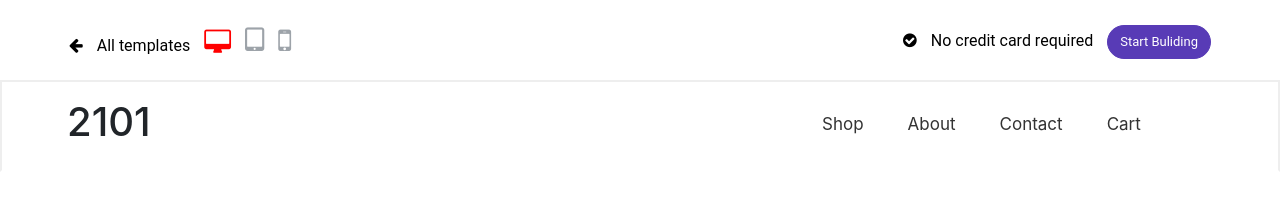
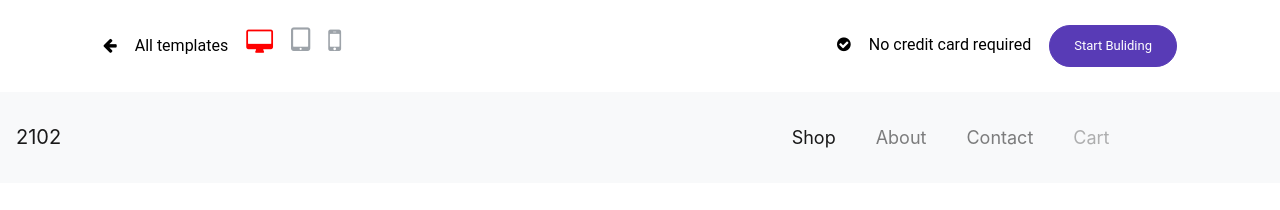
Before and after one commit to tomi2102/tomi2102.github.io, a plain HTML site: page Website/home.html in a window 1280 px wide. Drawn offline with nearby package versions, Linux system fonts and the light colour scheme.

Commit message:
navbar changes

```diff
--- a/Website/home.html
+++ b/Website/home.html
@@ -33,21 +33,36 @@
     </div>
  </div>
 
- <div class="navbar-10">
-  <div class="row">
-    <div class="col-sm-6 pad-left">
-      <h1>2101</h1>
-    </div>
-    <div class="col-sm-6 pad-right">
-      <a href="#home">Shop</a>
-      <a href="#news">About</a>
-      <a href="#contact">Contact</a>
-      <a href="#contact">Cart</a>
 
-    </div>
+
+<nav class="navbar navbar-expand-lg navbar-light bg-light">
+  <a class="navbar-brand" href="#">2102</a>
+  <button class="navbar-toggler" type="button" data-toggle="collapse" data-target="#navbarTogglerDemo02" aria-controls="navbarTogglerDemo02" aria-expanded="false" aria-label="Toggle navigation">
+    <span class="navbar-toggler-icon"></span>
+  </button>
+
+  <div class="collapse navbar-collapse" id="navbarTogglerDemo02">
+    <ul class="navbar-nav mr-auto mt-2 mt-lg-0">
+    </ul>
+
+    <ul class="navbar-nav  mr-auto  mt-2 my-2 my-lg-0 pad-left">
+      <li class="nav-item active">
+        <a class="nav-link" href="#">Shop <span class="sr-only">(current)</span></a>
+      </li>
+      <li class="nav-item">
+        <a class="nav-link" href="#">About</a>
+      </li>
+
+      <li class="nav-item">
+        <a class="nav-link" href="#">Contact</a>
+      </li>
+      <li class="nav-item">
+        <a class="nav-link disabled" href="#">Cart</a>
+      </li>
+    </ul>
+
   </div>
-
-</div>
+</nav>
 
 </body>
 </html>
--- a/Website/style.css
+++ b/Website/style.css
@@ -7,24 +7,24 @@
 }
 
 .header-6-left {
-    padding-left: 4rem
+    padding-left: 6rem
 }
 
 .header-6-right {
     text-align: right;
-    padding-right: 4rem
+    padding-right: 6rem
 }
 
 .header-6-left span {
-    margin: 5px 5px
+    margin: 5px 7px
 }
 
 .header-6-right span {
-    margin: 5px 5px;
+    margin: 5px 7px;
 }
 
 .header-button {
-    padding: .375rem .75rem;
+    padding: 10px 24px;
     border-radius: 50px;
     font-size: 13px;
     max-width: 250px;
@@ -105,3 +105,13 @@ navbar
         padding-left: 10rem;
 
 }
+.navbar-nav.pad-left{
+    padding-left:35rem;
+}
+.navbar-nav.pad-left .nav-item{
+    font-size: 18px;
+    padding: 16px 12px
+}
+.navbar-brand{
+
+}
```
